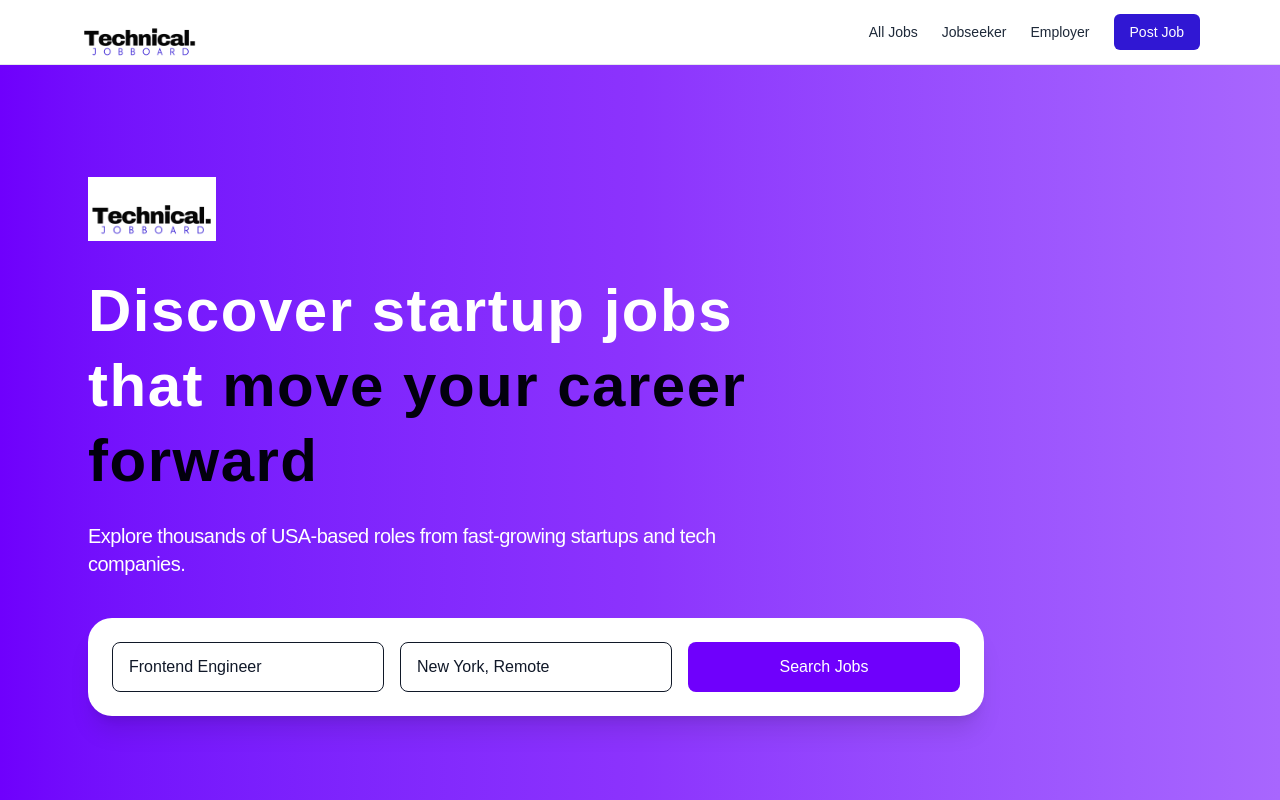
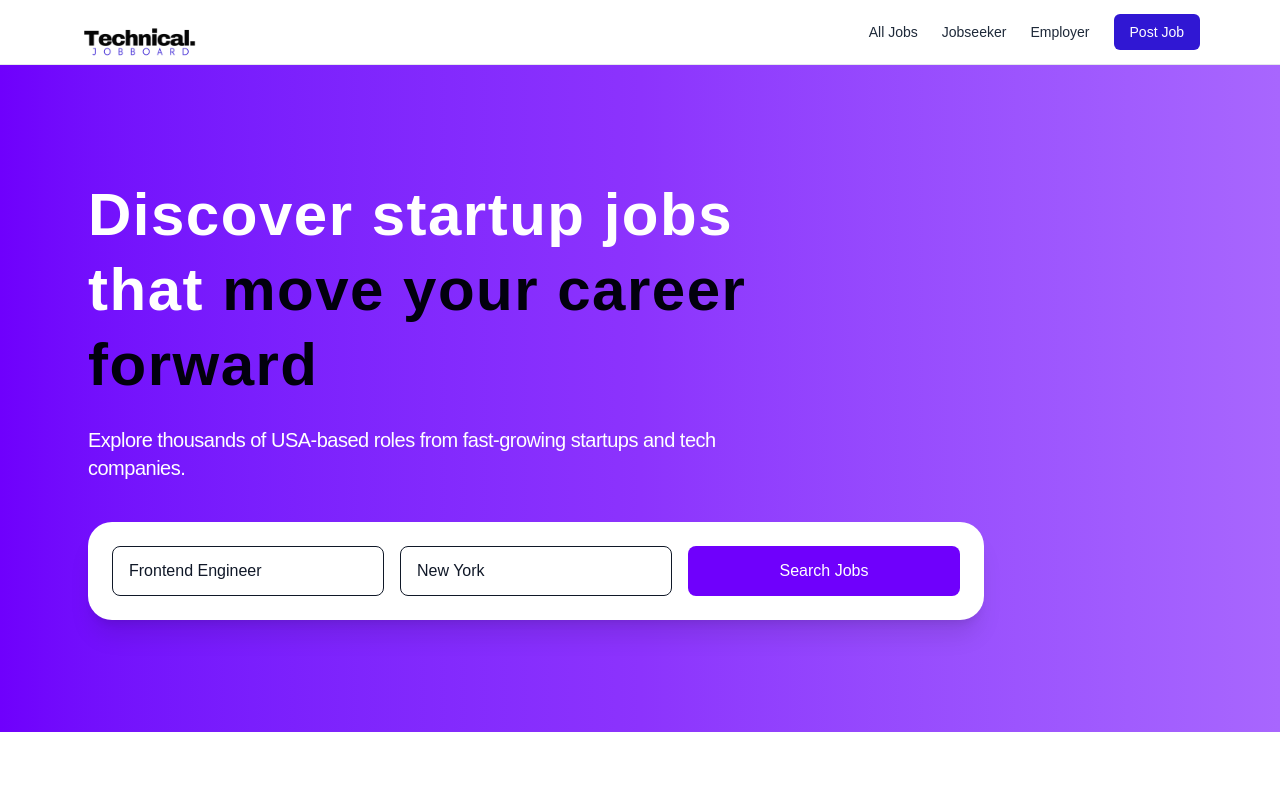
Before and after one commit to adebisidolapo/technicaljobboard, a Next.js app in the folder jobboard/: page / in a window 1280 px wide. Shown: the top 800 px of the page. Built offline with nearby package versions, Linux system fonts and the light colour scheme.

Commit message:
Fix Hero search bar, restore Empowering Job Seeker image, update footer logo

```diff
--- a/jobboard/app/page.tsx
+++ b/jobboard/app/page.tsx
@@ -3,12 +3,8 @@ export default function Home() {
     <main className="font-sans bg-gray-100 text-[#02000D]">
 
 {/* ================= HERO ================= */}
-<section className="py-28 bg-gradient-to-r from-[#6F00FC] via-[#8C33FD] to-[#A866FE] text-white relative">
+<section className="py-28 bg-gradient-to-r from-[#6F00FC] via-[#8C33FD] to-[#A866FE] text-white">
   <div className="max-w-6xl mx-auto px-6 text-center md:text-left">
-
-    {/* Logo at top-left */}
-    <img src="/logo.png" alt="TechnicalJobboard Logo" className="w-32 mb-8 mx-auto md:mx-0" />
-
     <h1 className="text-5xl md:text-6xl font-extrabold leading-tight max-w-3xl tracking-wide">
       Discover startup jobs<br />
       that <span className="text-[#02000D]">move your career forward</span>
@@ -30,7 +26,7 @@ export default function Home() {
         type="text"
         className="border px-4 py-3 rounded-lg focus:outline-none focus:ring-2 focus:ring-[#8C33FD] text-gray-900"
         placeholder="Location"
-        defaultValue="New York, Remote"
+        defaultValue="New York"
       />
       <button className="bg-[#6F00FC] hover:bg-[#8C33FD] transition text-white rounded-lg font-medium">
         Search Jobs
@@ -38,6 +34,8 @@ export default function Home() {
     </div>
   </div>
 </section>
+
+
 
 
       {/* ================= FEATURED STARTUP ROLES ================= */}
@@ -152,10 +150,10 @@ export default function Home() {
 <section className="py-28 bg-white">
   <div className="max-w-6xl mx-auto px-6 flex flex-col md:flex-row items-center gap-10">
 
-    {/* Left Image (fictional objects placeholder) */}
+    {/* Left Image (original image you had) */}
     <div className="md:w-1/2">
       <img
-        src="/objects-placeholder.png"
+        src="/empowering-jobseeker.png"
         alt="Empowering Job Seekers"
         className="rounded-2xl shadow-lg"
       />
@@ -176,7 +174,8 @@ export default function Home() {
 </section>
 
 
-    {/* ================= FOOTER ================= */}
+
+{/* ================= FOOTER ================= */}
 <footer className="bg-[#02000D] text-white py-16">
   <div className="max-w-6xl mx-auto px-6 grid grid-cols-1 md:grid-cols-3 gap-10">
 
@@ -212,6 +211,7 @@ export default function Home() {
     &copy; {new Date().getFullYear()} TechnicalJobboard. All rights reserved.
   </div>
 </footer>
+
 </main>
   )
 }
```
